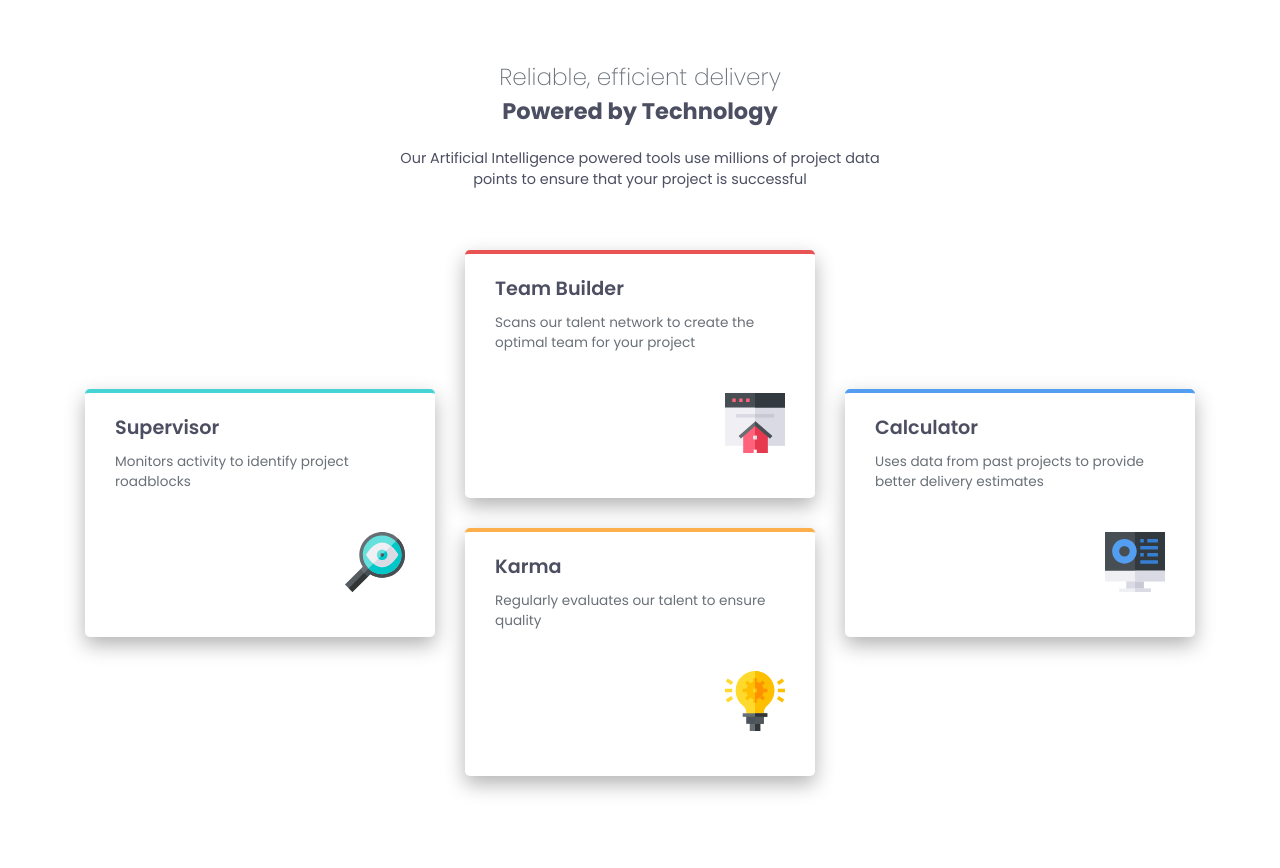
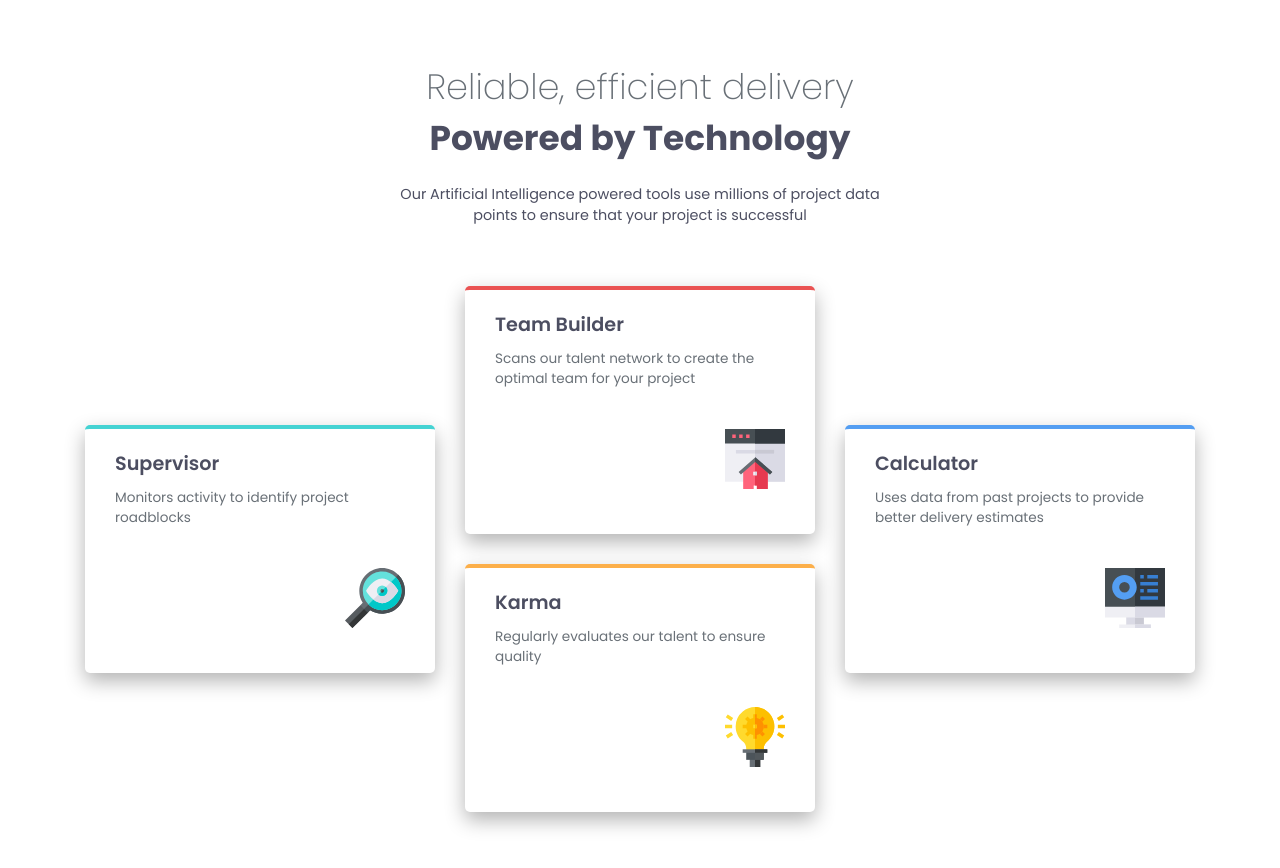
Before and after one commit to elistoyanova/four-card-feature-section-master, a plain HTML site: page index.html in a window 1280 px wide. Before the commit the page ends 836 px from the top, so only its background shows below. Drawn offline with Linux system fonts and the light colour scheme.

Commit message:
four-card-feature-card updated css

```diff
--- a/style.css
+++ b/style.css
@@ -120,6 +120,21 @@ header p {
 }
 
 @media (min-width: 1250px) {
+
+  h1{
+    font-size: 2.2rem;
+  }
+
+  h2 {
+    font-size: 2.15rem;
+  }
+
+  header p {
+    padding-inline: 40px;
+    max-width: 600px;
+  }
+
+
   .cards {
     max-width: 1440px;
     display: grid;
```
